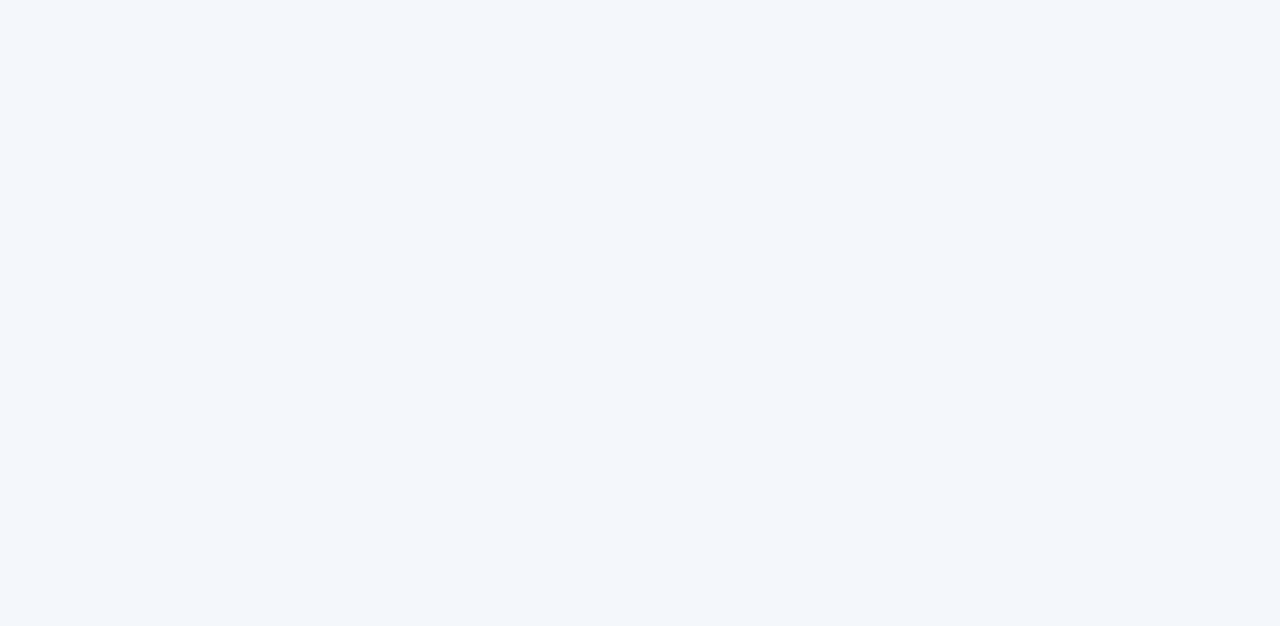
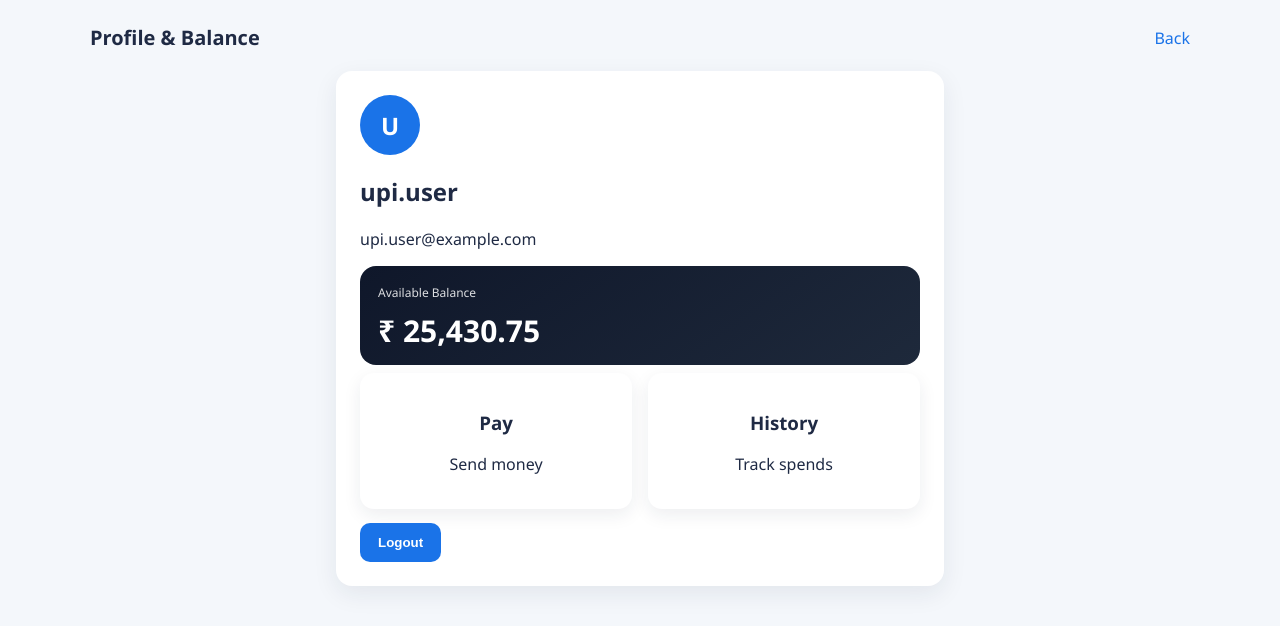
Before and after one commit to Sathish-kumar-77/demoAi, an Angular app in the folder frontend/: page /profile in a window 1280 px wide. Before the commit this address led to /. Shown: the top 626 px of the page. Built offline with nearby package versions, Linux system fonts and the light colour scheme; sample sign-in values are in the browser's storage.

Commit message:
Revamp login UI and add real profile+balance navigation

```diff
--- a/frontend/src/app/app-routing.module.ts
+++ b/frontend/src/app/app-routing.module.ts
@@ -5,6 +5,7 @@ import { DashboardComponent } from './components/dashboard.component';
 import { PayComponent } from './components/pay.component';
 import { ResultComponent } from './components/result.component';
 import { HistoryComponent } from './components/history.component';
+import { ProfileComponent } from './components/profile.component';
 import { AuthGuard } from './guards/auth.guard';
 
 const routes: Routes = [
@@ -13,7 +14,8 @@ const routes: Routes = [
   { path: 'dashboard', component: DashboardComponent, canActivate: [AuthGuard] },
   { path: 'pay', component: PayComponent, canActivate: [AuthGuard] },
   { path: 'result', component: ResultComponent, canActivate: [AuthGuard] },
-  { path: 'history', component: HistoryComponent, canActivate: [AuthGuard] }
+  { path: 'history', component: HistoryComponent, canActivate: [AuthGuard] },
+  { path: 'profile', component: ProfileComponent, canActivate: [AuthGuard] }
 ];
 
 @NgModule({
--- a/frontend/src/app/app.module.ts
+++ b/frontend/src/app/app.module.ts
@@ -10,6 +10,7 @@ import { DashboardComponent } from './components/dashboard.component';
 import { PayComponent } from './components/pay.component';
 import { ResultComponent } from './components/result.component';
 import { HistoryComponent } from './components/history.component';
+import { ProfileComponent } from './components/profile.component';
 import { AuthInterceptor } from './interceptors/auth.interceptor';
 import { HTTP_INTERCEPTORS } from '@angular/common/http';
 
@@ -20,7 +21,8 @@ import { HTTP_INTERCEPTORS } from '@angular/common/http';
     DashboardComponent,
     PayComponent,
     ResultComponent,
-    HistoryComponent
+    HistoryComponent,
+    ProfileComponent
   ],
   imports: [BrowserModule, FormsModule, HttpClientModule, AppRoutingModule],
   providers: [
--- a/frontend/src/app/components/dashboard.component.html
+++ b/frontend/src/app/components/dashboard.component.html
@@ -4,7 +4,12 @@
 </div>
 
 <div class="card">
-  <h2>Quick actions</h2>
+  <div class="balance-box">
+    <span>View Balance</span>
+    <h1>₹ {{ balance | number: '1.2-2' }}</h1>
+  </div>
+
+  <h2 style="margin-top: 16px;">Quick actions</h2>
   <div class="tile-grid">
     <div class="tile" (click)="navigate('/pay')">
       <h3>Pay</h3>
@@ -14,7 +19,7 @@
       <h3>History</h3>
       <p>View transactions</p>
     </div>
-    <div class="tile" (click)="navigate('/pay')">
+    <div class="tile" (click)="navigate('/profile')">
       <h3>Profile</h3>
       <p>Manage account</p>
     </div>
--- a/frontend/src/app/components/dashboard.component.ts
+++ b/frontend/src/app/components/dashboard.component.ts
@@ -8,6 +8,8 @@ import { AuthService } from '../services/auth.service';
   templateUrl: './dashboard.component.html'
 })
 export class DashboardComponent {
+  balance = 25430.75;
+
   constructor(private router: Router, private auth: AuthService) {}
 
   navigate(path: string) {
--- a/frontend/src/app/components/login.component.html
+++ b/frontend/src/app/components/login.component.html
@@ -1,26 +1,37 @@
-<div class="card">
-  <div class="navbar">
-    <div class="logo">UPI Fraud Detection</div>
+<div class="login-wrap">
+  <div class="login-overlay"></div>
+
+  <div class="login-card">
+    <div class="brand-row">
+      <div class="brand-dot">₹</div>
+      <div>
+        <h2>UPI Secure Pay</h2>
+        <p>GPay-style protected payments</p>
       </div>
-  <h2>{{ isRegister ? 'Create account' : 'Welcome back' }}</h2>
-  <p>Secure payments with real-time fraud detection.</p>
+    </div>
+
+    <h3>{{ isRegister ? 'Create your account' : 'Welcome back' }}</h3>
 
     <div class="form-group">
       <label>Email</label>
       <input type="email" [(ngModel)]="email" placeholder="you@example.com" />
     </div>
+
     <div class="form-group">
       <label>Password</label>
       <input type="password" [(ngModel)]="password" placeholder="••••••" />
     </div>
-  <button class="primary-btn" (click)="submit()">
+
+    <button class="primary-btn" style="width: 100%;" (click)="submit()">
       {{ isRegister ? 'Register' : 'Login' }}
     </button>
-  <p *ngIf="error" style="color: #b71c1c; margin-top: 12px;">{{ error }}</p>
 
-  <p style="margin-top: 16px;">
+    <p *ngIf="error" class="pay-error" style="margin-top: 10px;">{{ error }}</p>
+
+    <p style="margin-top: 16px; text-align: center;">
       <span class="link" (click)="toggleMode()">
         {{ isRegister ? 'Already have an account? Login' : 'New here? Register' }}
       </span>
     </p>
   </div>
+</div>
--- /dev/null
+++ b/frontend/src/app/components/profile.component.html
@@ -0,0 +1,28 @@
+<div class="navbar">
+  <div class="logo">Profile & Balance</div>
+  <a class="link" routerLink="/dashboard">Back</a>
+</div>
+
+<div class="card profile-card">
+  <div class="profile-avatar">{{ name[0] | uppercase }}</div>
+  <h2>{{ name }}</h2>
+  <p>{{ email }}</p>
+
+  <div class="balance-box">
+    <span>Available Balance</span>
+    <h1>₹ {{ balance | number: '1.2-2' }}</h1>
+  </div>
+
+  <div class="tile-grid" style="margin-top: 8px;">
+    <div class="tile" routerLink="/pay">
+      <h3>Pay</h3>
+      <p>Send money</p>
+    </div>
+    <div class="tile" routerLink="/history">
+      <h3>History</h3>
+      <p>Track spends</p>
+    </div>
+  </div>
+
+  <button class="primary-btn" style="margin-top: 14px;" (click)="logout()">Logout</button>
+</div>
--- /dev/null
+++ b/frontend/src/app/components/profile.component.ts
@@ -0,0 +1,32 @@
+import { Component, OnInit } from '@angular/core';
+import { Router } from '@angular/router';
+import { AuthService } from '../services/auth.service';
+
+@Component({
+  selector: 'app-profile',
+  standalone: false,
+  templateUrl: './profile.component.html'
+})
+export class ProfileComponent implements OnInit {
+  email = 'upi.user@example.com';
+  name = 'UPI User';
+  balance = 25430.75;
+
+  constructor(private auth: AuthService, private router: Router) {}
+
+  ngOnInit() {
+    const token = this.auth.getToken();
+    if (!token) {
+      return;
+    }
+
+    const payload = JSON.parse(atob(token.split('.')[1]));
+    this.email = payload['http://schemas.xmlsoap.org/ws/2005/05/identity/claims/emailaddress'] || this.email;
+    this.name = this.email.split('@')[0];
+  }
+
+  logout() {
+    this.auth.logout();
+    this.router.navigate(['/login']);
+  }
+}
--- a/frontend/src/styles.css
+++ b/frontend/src/styles.css
@@ -235,3 +235,93 @@ input, textarea, select {
   margin-top: 10px;
   font-size: 13px;
 }
+
+.login-wrap {
+  position: relative;
+  min-height: 86vh;
+  border-radius: 20px;
+  overflow: hidden;
+  background-image: url('https://images.unsplash.com/photo-1624526267942-ab0ff8a3e972?auto=format&fit=crop&w=1400&q=80');
+  background-size: cover;
+  background-position: center;
+  display: grid;
+  place-items: center;
+}
+
+.login-overlay {
+  position: absolute;
+  inset: 0;
+  background: linear-gradient(120deg, rgba(15, 23, 42, 0.78), rgba(30, 64, 175, 0.55));
+}
+
+.login-card {
+  position: relative;
+  width: min(430px, 92%);
+  background: rgba(255, 255, 255, 0.95);
+  border-radius: 18px;
+  padding: 24px;
+  box-shadow: 0 20px 42px rgba(0, 0, 0, 0.22);
+  z-index: 1;
+}
+
+.brand-row {
+  display: flex;
+  gap: 12px;
+  align-items: center;
+  margin-bottom: 8px;
+}
+
+.brand-row h2 {
+  margin: 0;
+}
+
+.brand-row p {
+  margin: 4px 0 0;
+  color: #64748b;
+  font-size: 13px;
+}
+
+.brand-dot {
+  width: 42px;
+  height: 42px;
+  border-radius: 50%;
+  background: #1a73e8;
+  color: #fff;
+  display: grid;
+  place-items: center;
+  font-weight: 700;
+}
+
+.balance-box {
+  background: linear-gradient(145deg, #0f172a, #1e293b);
+  color: #fff;
+  border-radius: 16px;
+  padding: 14px 18px;
+}
+
+.balance-box span {
+  opacity: 0.85;
+  font-size: 12px;
+}
+
+.balance-box h1 {
+  margin: 8px 0 0;
+  font-size: 30px;
+}
+
+.profile-card {
+  max-width: 560px;
+  margin: 0 auto;
+}
+
+.profile-avatar {
+  width: 60px;
+  height: 60px;
+  border-radius: 50%;
+  display: grid;
+  place-items: center;
+  background: #1a73e8;
+  color: #fff;
+  font-weight: 700;
+  font-size: 24px;
+}
```
Lines whose indentation alone changed are shown as unchanged.
